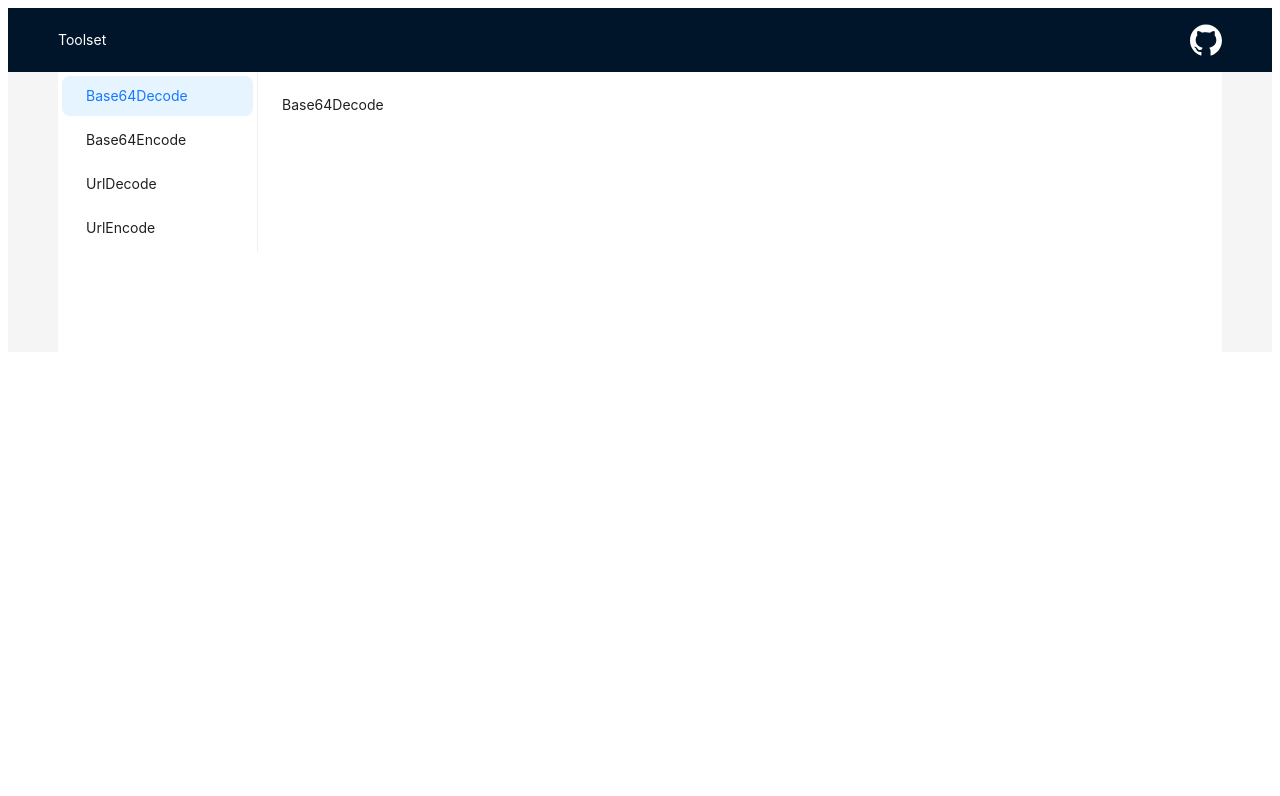
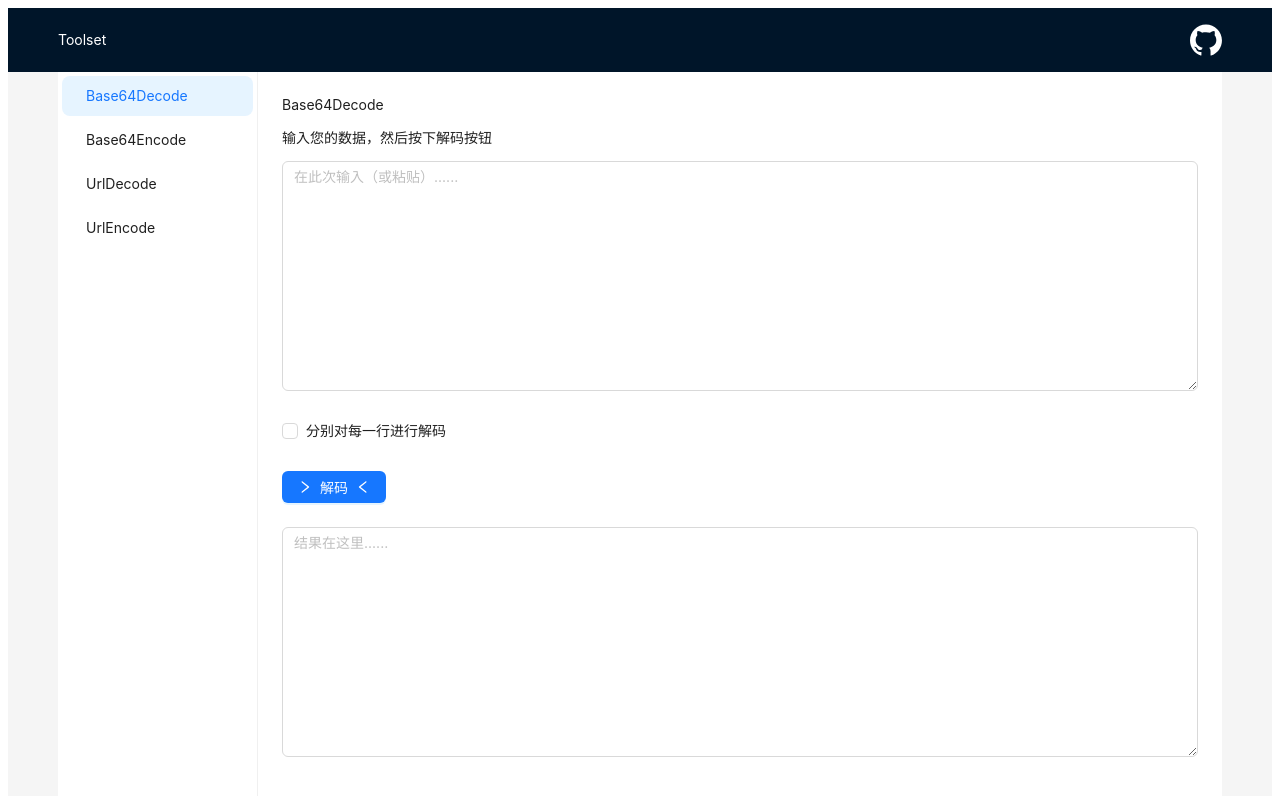
Before and after one commit to kz0612/Toolset, a React (Vite) app: page /#/pages/base-64-decode in a window 1280 px wide. Shown: the top 796 px of the page. Built offline with nearby package versions, Linux system fonts and the light colour scheme; the HTML template or start-up script is replaced by a standard one.

Commit message:
feat: implement Base64Decode and Base64Encode

```diff
--- a/package.json
+++ b/package.json
@@ -11,6 +11,7 @@
   "dependencies": {
     "@ant-design/icons": "^4.8.0",
     "antd": "^5.1.0",
+    "js-base64": "^3.7.3",
     "react": "^18.2.0",
     "react-dom": "^18.2.0",
     "react-router": "^6.6.0",
--- a/src/components/MyMenu/index.tsx
+++ b/src/components/MyMenu/index.tsx
@@ -1,7 +1,7 @@
-import { Menu } from "antd";
 import React, { useEffect, useMemo, useState } from "react";
 import { Link, useLocation } from "react-router-dom";
 import Routes from "../../Routes";
+import StyledMenu from "./style";
 
 export default function MyMenu() {
   let location = useLocation();
@@ -20,5 +20,5 @@ export default function MyMenu() {
     setSelectedKeys([location.pathname]);
   }, [location]);
 
-  return <Menu mode="inline" selectedKeys={selectedKeys} items={items} />;
+  return <StyledMenu mode="inline" selectedKeys={selectedKeys} items={items} />;
 }
--- /dev/null
+++ b/src/components/MyMenu/style.ts
@@ -0,0 +1,6 @@
+import styled from "styled-components";
+import { Menu } from "antd";
+
+export default styled(Menu)`
+  height: 100%;
+`;
--- a/src/main.css
+++ b/src/main.css
@@ -7,3 +7,7 @@ body,
 #root > .ant-layout {
   height: 100vh;
 }
+
+.ant-form-item {
+  margin-bottom: 16px;
+}
--- a/src/pages/Base64Decode/index.tsx
+++ b/src/pages/Base64Decode/index.tsx
@@ -1,3 +1,52 @@
+import { Button, Checkbox, Form, Input } from "antd";
+import { LeftOutlined, RightOutlined } from "@ant-design/icons";
+import { decode } from "js-base64";
+
 export default function Base64Decode() {
-  return <div>Base64Decode</div>;
+  const [form] = Form.useForm();
+
+  const onDecode = () => {
+    const input: string = form.getFieldValue("input");
+    if (input) {
+      const eachLine: boolean = form.getFieldValue("eachLine");
+      if (eachLine) {
+        form.setFieldValue(
+          "output",
+          input
+            .split("\n")
+            .map((item) => decode(item))
+            .join("\n")
+        );
+      } else {
+        form.setFieldValue("output", decode(input));
+      }
+    } else {
+      form.setFieldValue("output", undefined);
+    }
+  };
+
+  return (
+    <>
+      <div>Base64Decode</div>
+      <p>输入您的数据，然后按下解码按钮</p>
+      <Form form={form}>
+        <Form.Item name="input">
+          <Input.TextArea placeholder="在此次输入（或粘贴）......" rows={10} />
+        </Form.Item>
+        <Form.Item name="eachLine" valuePropName="checked">
+          <Checkbox>分别对每一行进行解码</Checkbox>
+        </Form.Item>
+        <Form.Item>
+          <Button type="primary" onClick={onDecode}>
+            <RightOutlined />
+            <span>解码</span>
+            <LeftOutlined />
+          </Button>
+        </Form.Item>
+        <Form.Item name="output">
+          <Input.TextArea placeholder="结果在这里......" rows={10} />
+        </Form.Item>
+      </Form>
+    </>
+  );
 }
--- a/src/pages/Base64Encode/index.tsx
+++ b/src/pages/Base64Encode/index.tsx
@@ -1,3 +1,55 @@
+import { Button, Checkbox, Form, Input } from "antd";
+import { LeftOutlined, RightOutlined } from "@ant-design/icons";
+import { encode } from "js-base64";
+
 export default function Base64Encode() {
-  return <div>Base64Encode</div>;
+  const [form] = Form.useForm();
+  const onEncode = () => {
+    const input: string = form.getFieldValue("input");
+    if (input) {
+      const eachLine: boolean = form.getFieldValue("eachLine");
+      const urlSafe: boolean = form.getFieldValue("urlSafe");
+      if (eachLine) {
+        form.setFieldValue(
+          "output",
+          input
+            .split("\n")
+            .map((item) => encode(item, urlSafe))
+            .join("\n")
+        );
+      } else {
+        form.setFieldValue("output", encode(input, urlSafe));
+      }
+    } else {
+      form.setFieldValue("output", undefined);
+    }
+  };
+
+  return (
+    <>
+      <div>Base64Encode</div>
+      <p>输入您的数据，然后按下编码按钮</p>
+      <Form form={form}>
+        <Form.Item name="input">
+          <Input.TextArea placeholder="在此次输入（或粘贴）......" rows={10} />
+        </Form.Item>
+        <Form.Item name="eachLine" valuePropName="checked">
+          <Checkbox>分别对每一行进行解码</Checkbox>
+        </Form.Item>
+        <Form.Item name="urlSafe" valuePropName="checked">
+          <Checkbox>进行 URL 安全编码</Checkbox>
+        </Form.Item>
+        <Form.Item>
+          <Button type="primary" onClick={onEncode}>
+            <RightOutlined />
+            <span>编码</span>
+            <LeftOutlined />
+          </Button>
+        </Form.Item>
+        <Form.Item name="output">
+          <Input.TextArea placeholder="结果在这里......" rows={10} />
+        </Form.Item>
+      </Form>
+    </>
+  );
 }
```
Also changed, not shown: 1 other file (tests, documents, lock files or other folders).
